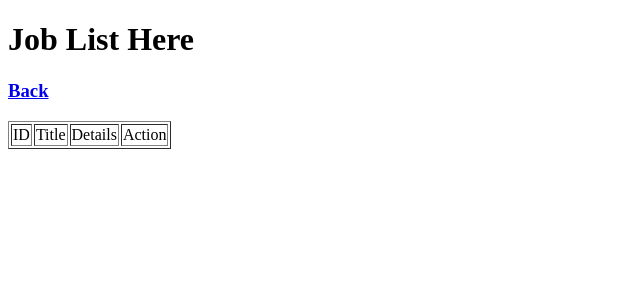
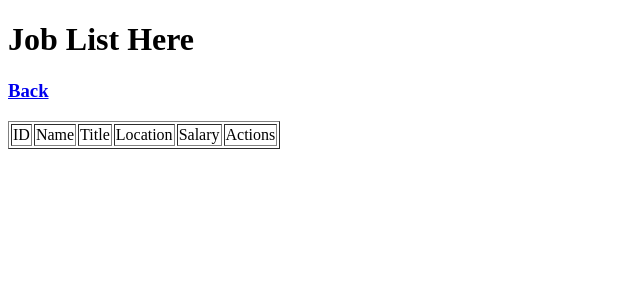
Before and after one commit to SumnanAzadi/Summer_2020_webtech, a PHP site: page /Views/jobList.php in a window 1280 px wide. Shown: the top 300 px of the page, without its empty margins (0-640 px from the left). Run offline with PHP 8.4, Linux system fonts and the light colour scheme; the visitor is signed in with stand-in values (Sample User, id 1); data that the repository does not hold is empty.

Commit message:
fourth one fixed missing column

```diff
--- a/Final_Lab_Exam/Views/jobList.php
+++ b/Final_Lab_Exam/Views/jobList.php
@@ -19,9 +19,11 @@ if (!isset($_SESSION['logged_in']) || $_SESSION['logged_in']!=1) {
 	<table border=1>
 		<tr>
 			<td>ID</td>
+			<td>Name</td>
 			<td>Title</td>
-			<td>Details</td>
-			<td>Action</td>
+			<td>Location</td>
+			<td>Salary</td>
+			<td>Actions</td>
 		</tr>
 		<?php
 				$userId = $_SESSION['userId'];
```
